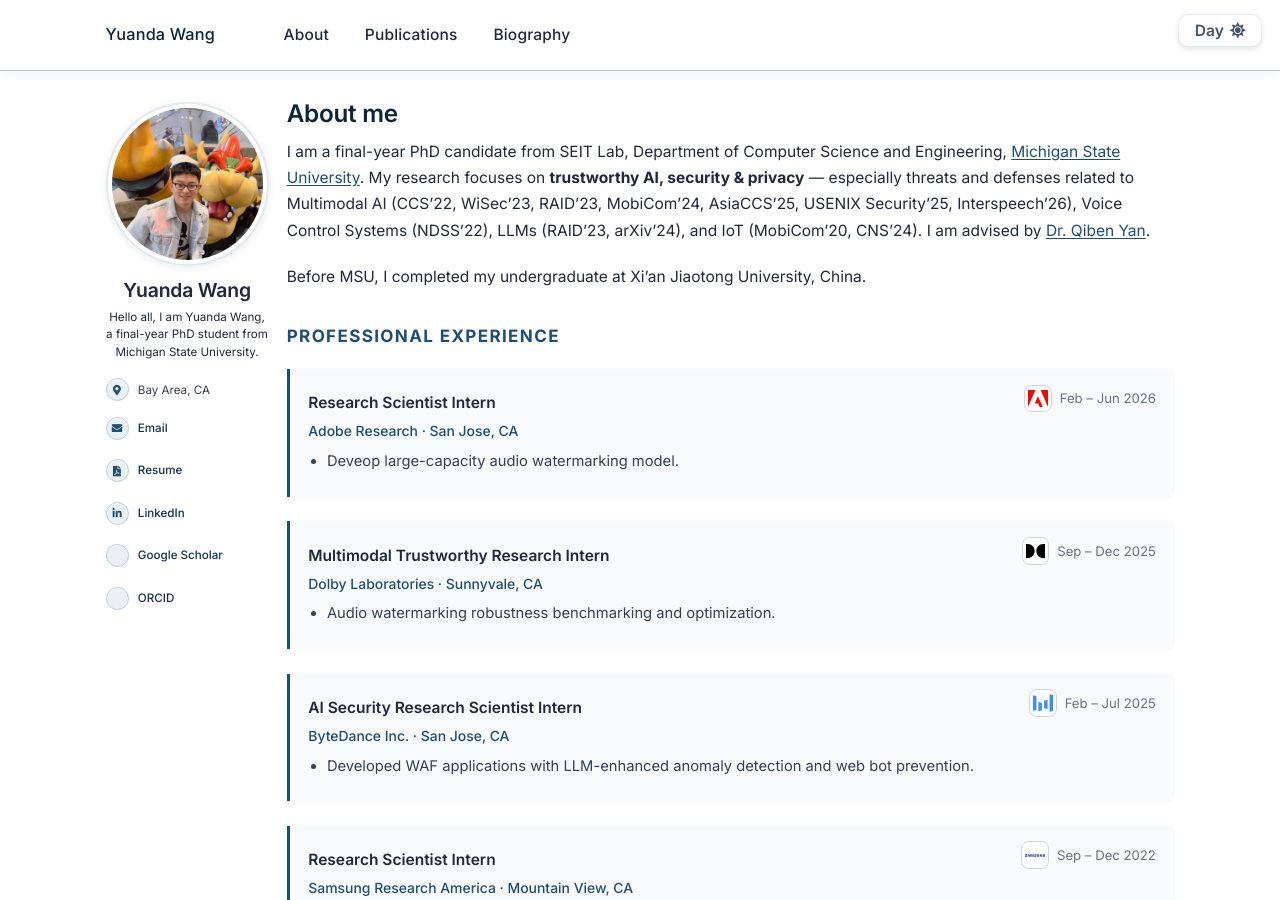
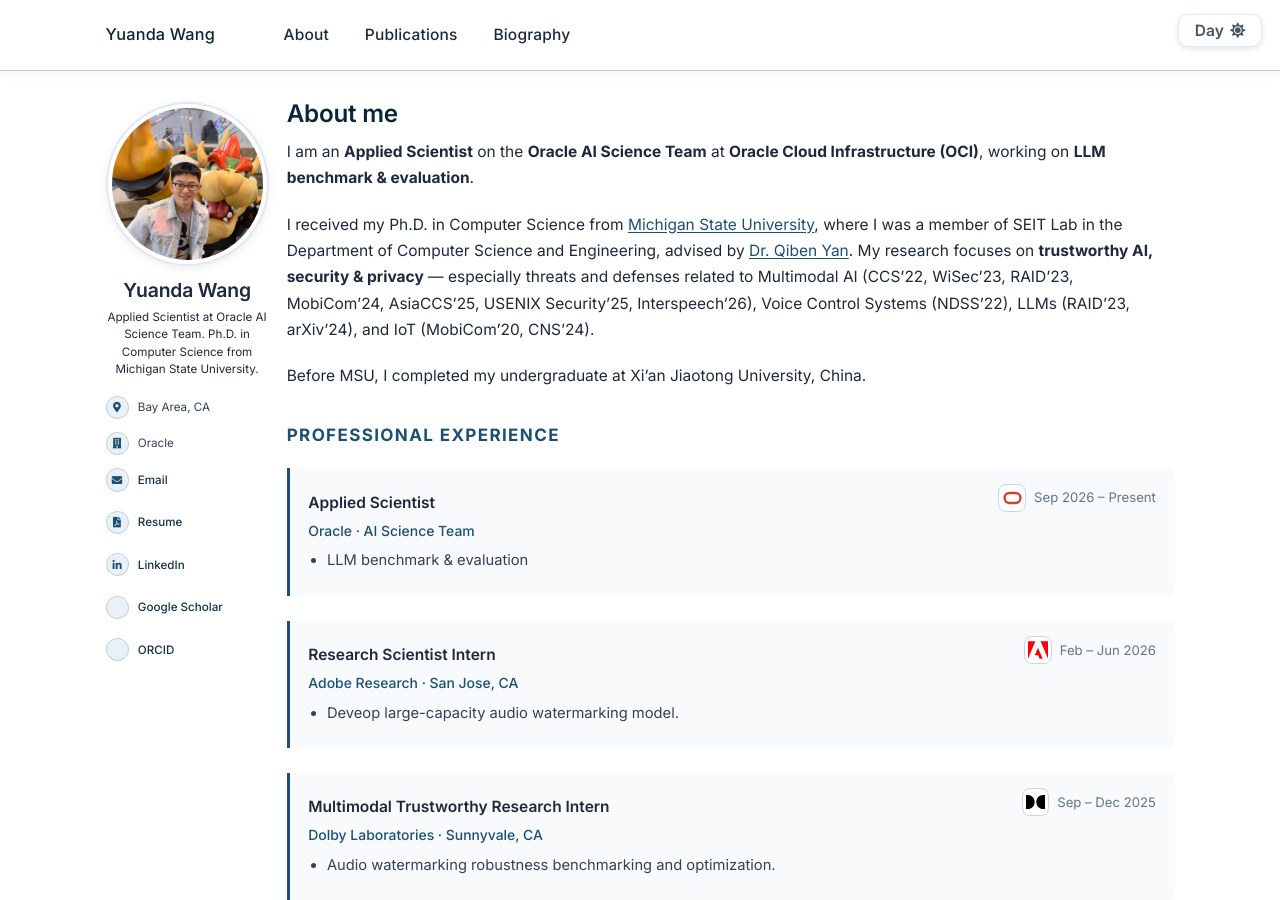
Before and after one commit to yuandaw/yuandaw.github.io, a Jekyll site: the page built from _pages/about.md, in a window 1280 px wide and 900 px high. Built offline with Jekyll 4.4.1, drawn with Linux system fonts in a browser that asks for light colours; a style sheet for code colours, icons or effects is not loaded.

Commit message:
Update graduation status and Oracle Applied Scientist role

```diff
--- a/_config.yml
+++ b/_config.yml
@@ -10,7 +10,7 @@
 title                    : "Yuanda Wang"
 title_separator          : "-"
 name                     : &name "Yuanda Wang"
-description              : &description "personal description"
+description              : &description "Yuanda Wang, Applied Scientist on the Oracle AI Science Team. Ph.D. in Computer Science from Michigan State University."
 url                      : https://yuandaw.github.io # the base hostname & protocol for your site e.g. "https://mmistakes.github.io"
 baseurl                  : "" # the subpath of your site, e.g. "/blog"
 repository               : "yuandaw/yuandaw.github.io"
@@ -82,9 +82,9 @@
 author:
   name             : "Yuanda Wang"
   avatar           : "yuanda.png"
-  bio              : "Hello all, I am Yuanda Wang, a final-year PhD student from Michigan State University."
+  bio              : "Applied Scientist at Oracle AI Science Team. Ph.D. in Computer Science from Michigan State University."
   location         : "Bay Area, CA"
-  employer         :
+  employer         : "Oracle"
   pubmed           : #"https://yuandaw.github.io"
   googlescholar    : "https://scholar.google.com/citations?user=1wSF28AAAAAJ&hl=en&oi=ao"
   email            : "wangy208@msu.edu"
--- a/_pages/about.md
+++ b/_pages/about.md
@@ -65,15 +65,29 @@
 }
 </style>
 
-I am a final-year PhD candidate from SEIT Lab, Department of Computer Science and Engineering, [Michigan State University](https://msu.edu/). My research focuses on **trustworthy AI, security & privacy** — especially threats and defenses related to Multimodal AI (CCS'22, WiSec'23, RAID'23, MobiCom'24, AsiaCCS'25, USENIX Security'25, Interspeech'26), Voice Control Systems (NDSS'22), LLMs (RAID'23, arXiv'24), and IoT (MobiCom'20, CNS'24). I am advised by [Dr. Qiben Yan](https://cse.msu.edu/~qyan/).
+I am an **Applied Scientist** on the **Oracle AI Science Team** at **Oracle Cloud Infrastructure (OCI)**, working on **LLM benchmark & evaluation**.
+
+I received my Ph.D. in Computer Science from [Michigan State University](https://msu.edu/), where I was a member of SEIT Lab in the Department of Computer Science and Engineering, advised by [Dr. Qiben Yan](https://cse.msu.edu/~qyan/). My research focuses on **trustworthy AI, security & privacy** — especially threats and defenses related to Multimodal AI (CCS'22, WiSec'23, RAID'23, MobiCom'24, AsiaCCS'25, USENIX Security'25, Interspeech'26), Voice Control Systems (NDSS'22), LLMs (RAID'23, arXiv'24), and IoT (MobiCom'20, CNS'24).
 
 Before MSU, I completed my undergraduate at Xi'an Jiaotong University, China.
 
-{% comment %}
-I'm actively seeking **Research Scientist, ML Engineer, or AI Engineer** roles in the U.S. Feel free to reach out via [LinkedIn](https://www.linkedin.com/in/yuanda-wang-a52663179/) or email.
-{% endcomment %}
+## Professional Experience
 
-## Professional Experience
+<div class="experience-item">
+  <div class="experience-header">
+    <span class="experience-role">Applied Scientist</span>
+    <span class="experience-meta">
+      <span class="experience-logo">
+        <img src="{{ base_path }}/images/logos/oracle.svg" alt="Oracle logo" loading="lazy" decoding="async">
+      </span>
+      <span class="experience-date">Sep 2026 – Present</span>
+    </span>
+  </div>
+  <div class="experience-company">Oracle · AI Science Team</div>
+  <ul>
+    <li>LLM benchmark &amp; evaluation</li>
+  </ul>
+</div>
 
 <div class="experience-item">
   <div class="experience-header">
```
Also changed, not shown: _pages/cv.md (+12 -0 lines), images/logos/oracle.svg (added), 1 other file.
